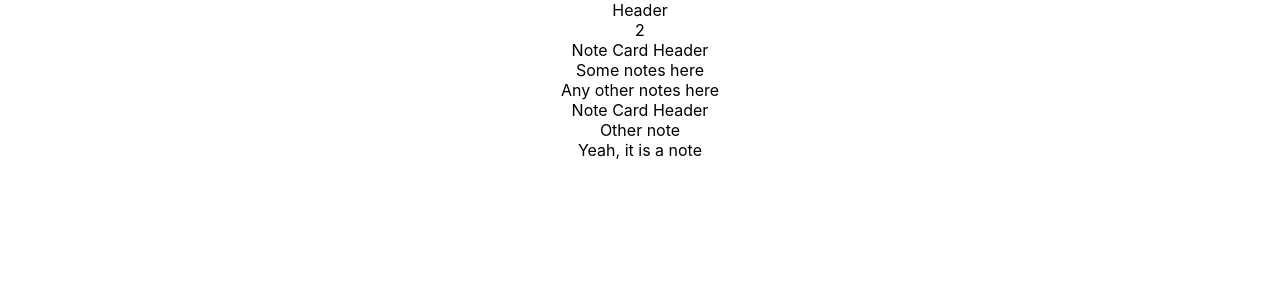
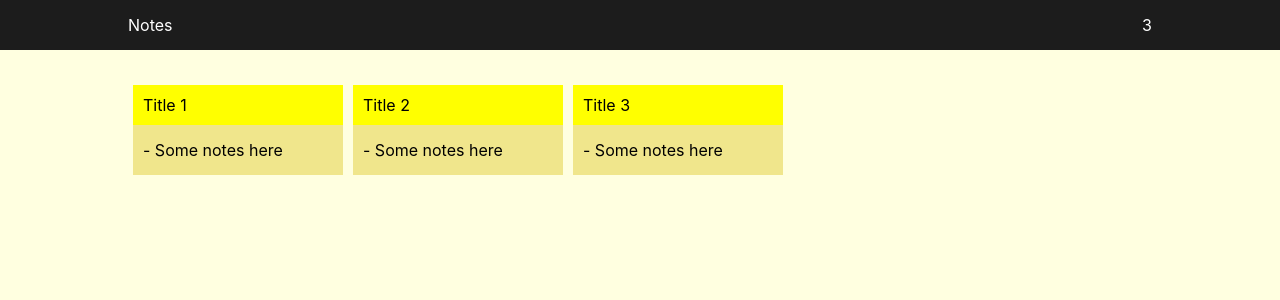
Before and after one commit to KeithEberhardtSarate/NotesWeb, a React (Create React App) app: page / in a window 1280 px wide. Shown: the top 300 px of the page. Built offline with nearby package versions, Linux system fonts and the light colour scheme.

Commit message:
Add basic layout style

```diff
--- a/src/App.css
+++ b/src/App.css
@@ -1,6 +1,41 @@
+html {
+  background-color: LightYellow;
+}
+
 .App {
-  text-align: center;
+  display: flex;
+  flex-direction: column;
 }
-.test{
-  border: 1px solid red;
+
+.header, .footer{
+  padding: 15px 10% 15px 10%;
 }
+
+.header{
+  display: flex;
+  flex-direction: row;
+  justify-content: space-between;
+  background-color: #1C1C1C;
+  color: white;
+}
+
+.notes-cards-list{
+  display: flex;
+  flex-direction: row;
+  flex-wrap: wrap;
+  justify-content: flex-start;
+  align-items: flex-start;
+  padding: 30px 10% 30px 10%;
+}
+
+.note-card{
+  width: 210px;
+  margin: 5px;
+}
+.note-card-header{
+  padding: 10px;
+}
+
+.note-card-content{
+  padding: 15px 10px 15px 10px;
+}
--- a/src/App.js
+++ b/src/App.js
@@ -8,35 +8,27 @@ const COLORS = [{'Blue':''}, {'Green':''}, {'Yellow':''}];
 const NOTES_CARDS = [
   {
     id:'1',
-    title: 'Test',
-    bgColor: '',
+    title: 'Title 1',
+    headerBgColor: 'yellow',
+    contentBgColor: 'Khaki',
     font: '',
-    notes: [
-      {
-        id:1,
-        content: 'Some notes here'
-      },
-      {
-        id:2,
-        content: 'Any other notes here'
-      }
-    ]
+    notes: '- Some notes here'
   },
   {
     id:'2',
-    title: 'Test2',
-    bgColor: '',
+    title: 'Title 2',
+    headerBgColor: 'yellow',
+    contentBgColor: 'Khaki',
     font: '',
-    notes: [
-      {
-        id:1,
-        content: 'Other note'
-      },
-      {
-        id:2,
-        content: 'Yeah, it is a note'
-      }
-    ]
+    notes: '- Some notes here'
+  },
+  {
+    id:'3',
+    title: 'Title 3',
+    headerBgColor: 'yellow',
+    contentBgColor: 'Khaki',
+    font: '',
+    notes: '- Some notes here'
   }
 ];
 
--- a/src/components/Header.js
+++ b/src/components/Header.js
@@ -3,8 +3,8 @@ import NotesCardsCounter from './NotesCardsCounter';
 
 function Header({notesCards}) {
     return (
-        <div>
-            Header
+        <div className='header'>
+            <span>Notes</span>
             <NotesCardsCounter notesCards={notesCards}/>
         </div>
     );
--- a/src/components/NoteCard.js
+++ b/src/components/NoteCard.js
@@ -4,9 +4,9 @@ import NoteCardContent from './NoteCardContent';
 
 function NoteCard({noteCard}) {
     return (
-        <div>
-            <NoteCardHeader />
-            <NoteCardContent notes={noteCard.notes}/>
+        <div className='note-card'>
+            <NoteCardHeader noteCard={noteCard}/>
+            <NoteCardContent noteCard={noteCard}/>
         </div>
     );
 }
--- a/src/components/NoteCardContent.js
+++ b/src/components/NoteCardContent.js
@@ -1,12 +1,11 @@
 import React from 'react';
 import Note from './Note';
 
-function NoteCardContent({notes}) {
-    const listNotes = notes.map(note => <Note note={note.content}/>);
-
+function NoteCardContent({noteCard}) {
     return (
-        <div>
-            {listNotes}
+        <div className='note-card-content'
+        style={{'background-color': noteCard.contentBgColor}}>
+            <Note note={noteCard.notes}/>
         </div>
     );
 }
--- a/src/components/NoteCardHeader.js
+++ b/src/components/NoteCardHeader.js
@@ -1,9 +1,10 @@
 import React from 'react';
 
-function NoteCardHeader() {
+function NoteCardHeader({noteCard}) {
     return (
-        <div>
-            Note Card Header
+        <div className='note-card-header'
+        style={{'background-color': noteCard.headerBgColor}}>
+            {noteCard.title}
         </div>
     );
 }
--- a/src/components/NotesCardsList.js
+++ b/src/components/NotesCardsList.js
@@ -5,7 +5,7 @@ function NotesCardsList({notesCards}) {
     const listNotesCards = notesCards.map(noteCard => <NoteCard noteCard={noteCard}/>);
 
     return (
-        <div>
+        <div className='notes-cards-list'>
             {listNotesCards}
         </div>
     );
```
Also changed, not shown: 1 other file (tests, documents, lock files or other folders).
